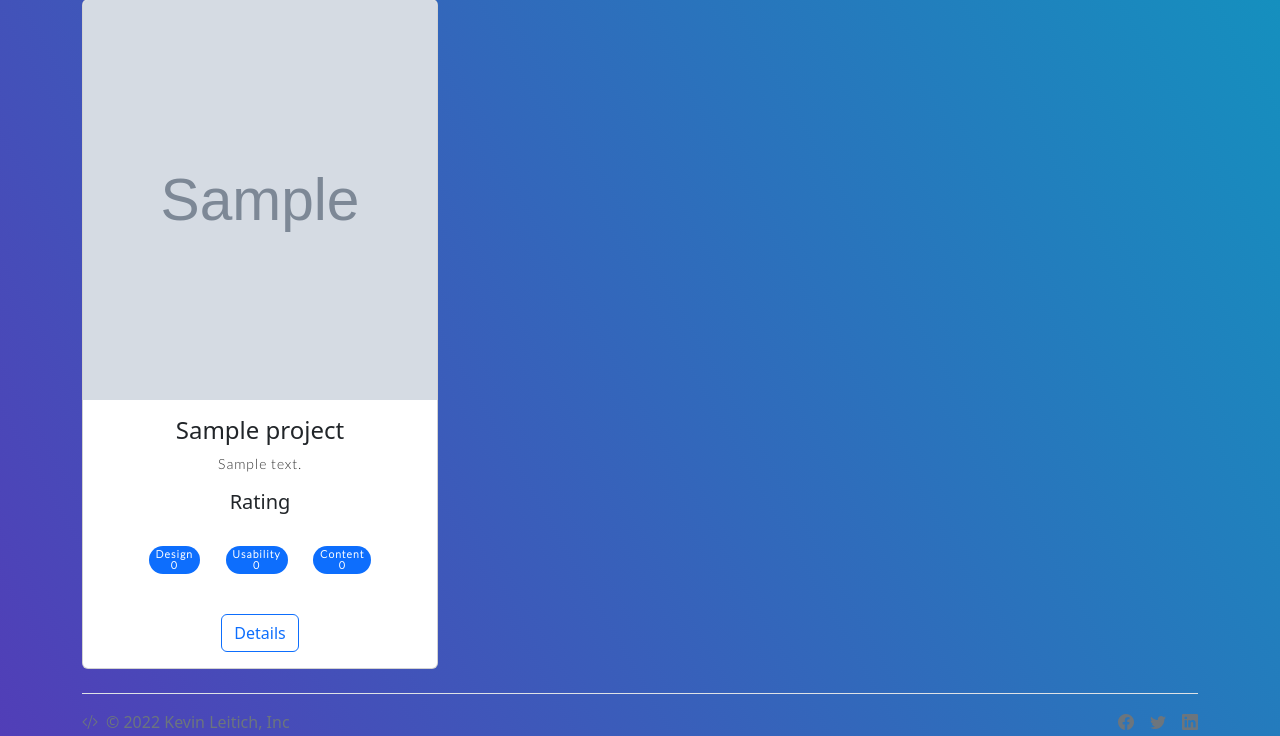
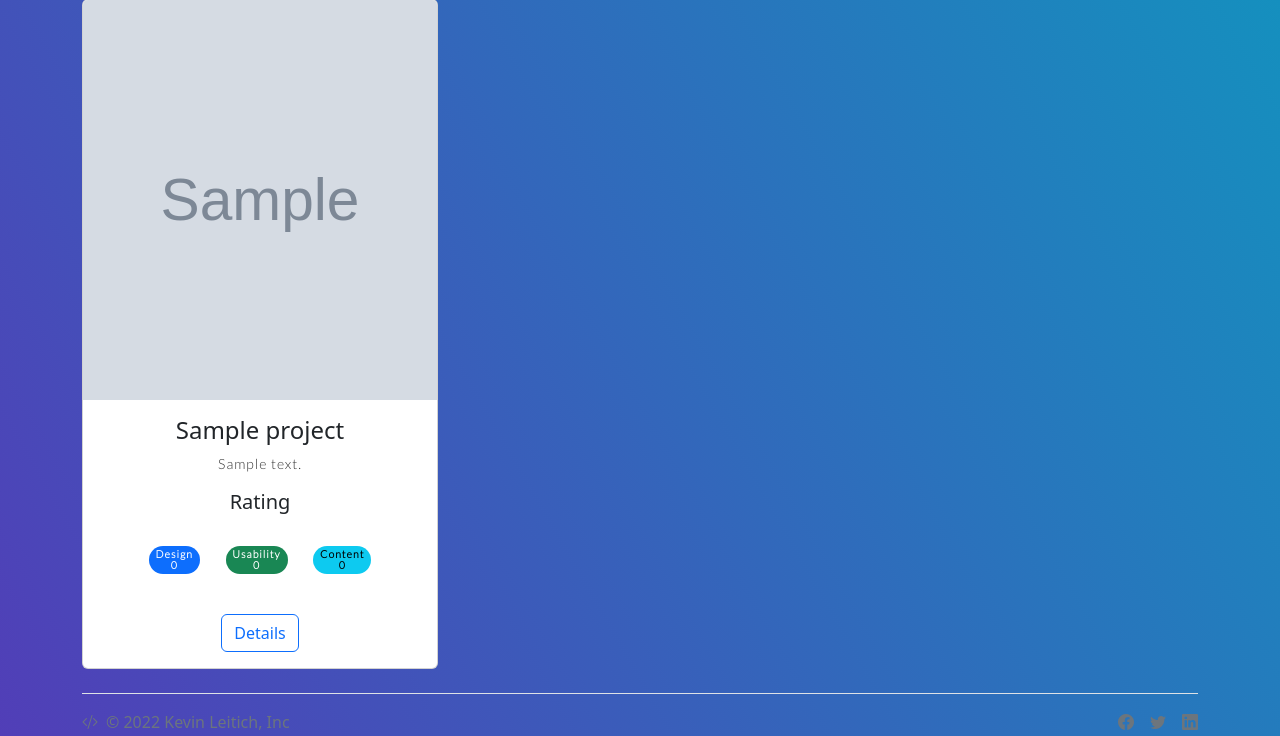
Before and after one commit to kLeitich/P-rated, a Django app: page / in a window 1280 px wide. Shown: the part 1037-1773 px from the top of the page. Run offline with Django 4.2, Linux system fonts and the light colour scheme; tables that the repository leaves empty hold one stand-in row (values such as "Sample post"); grey boxes marked "Sample" are stand-in pictures.

Commit message:
adding rating to models and display

```diff
--- a/app/templates/index.html
+++ b/app/templates/index.html
@@ -18,8 +18,8 @@
                           <h5 class="text-dark">Rating</h5>
                           <div class="rating d-flex justify-content-evenly p-4">
                             <p><span class="badge rounded-pill text-bg-primary">Design <br> 0</span></p>
-                            <p><span class="badge rounded-pill text-bg-primary">Usability <br> 0</span></p>
-                            <p><span class="badge rounded-pill text-bg-primary">Content <br> 0</span></p>
+                            <p><span class="badge rounded-pill text-bg-success">Usability <br> 0</span></p>
+                            <p><span class="badge rounded-pill text-bg-info ">Content <br> 0</span></p>
                           </div>
                           <a href="#" class="btn btn-outline-primary">Details</a>
                         </div>
```
